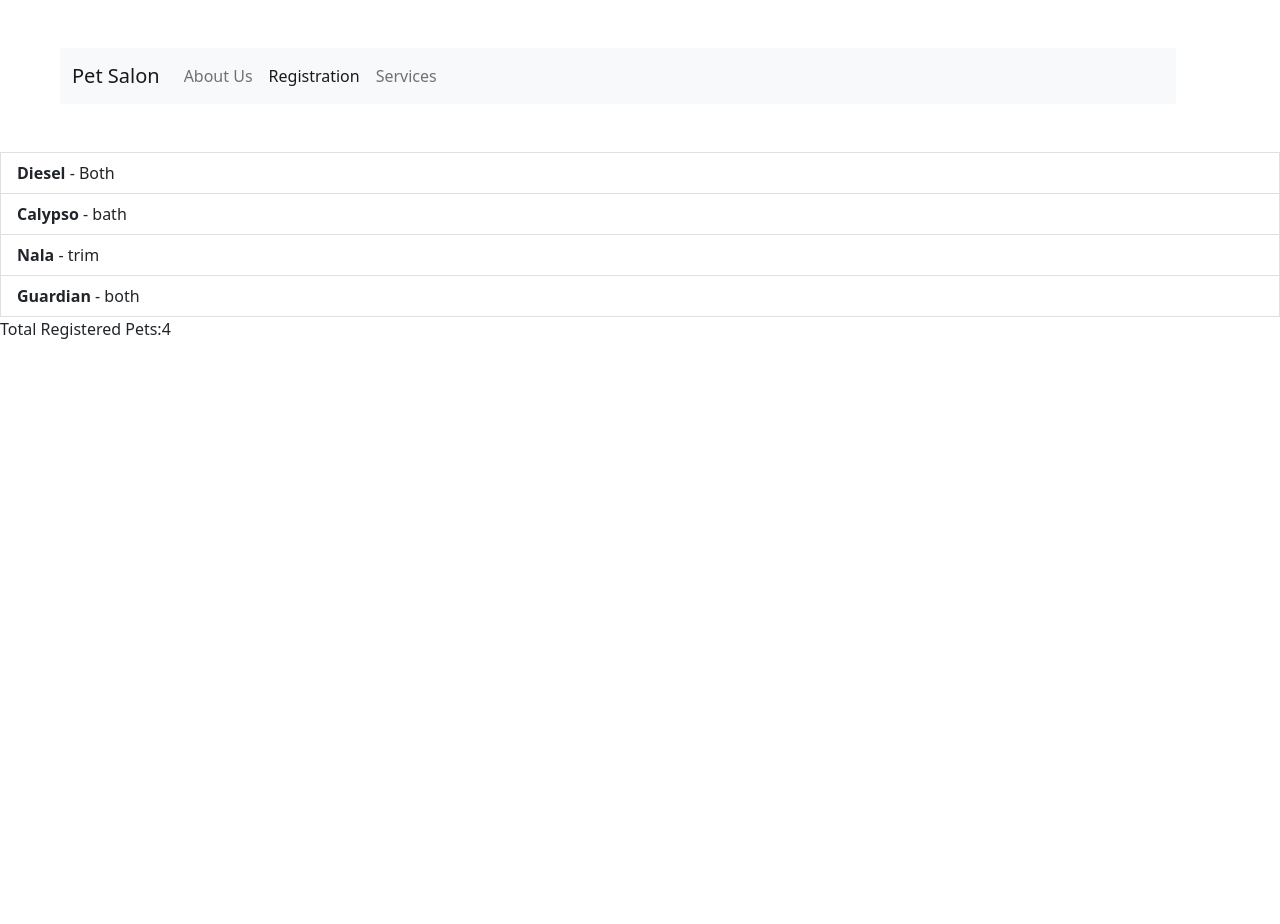
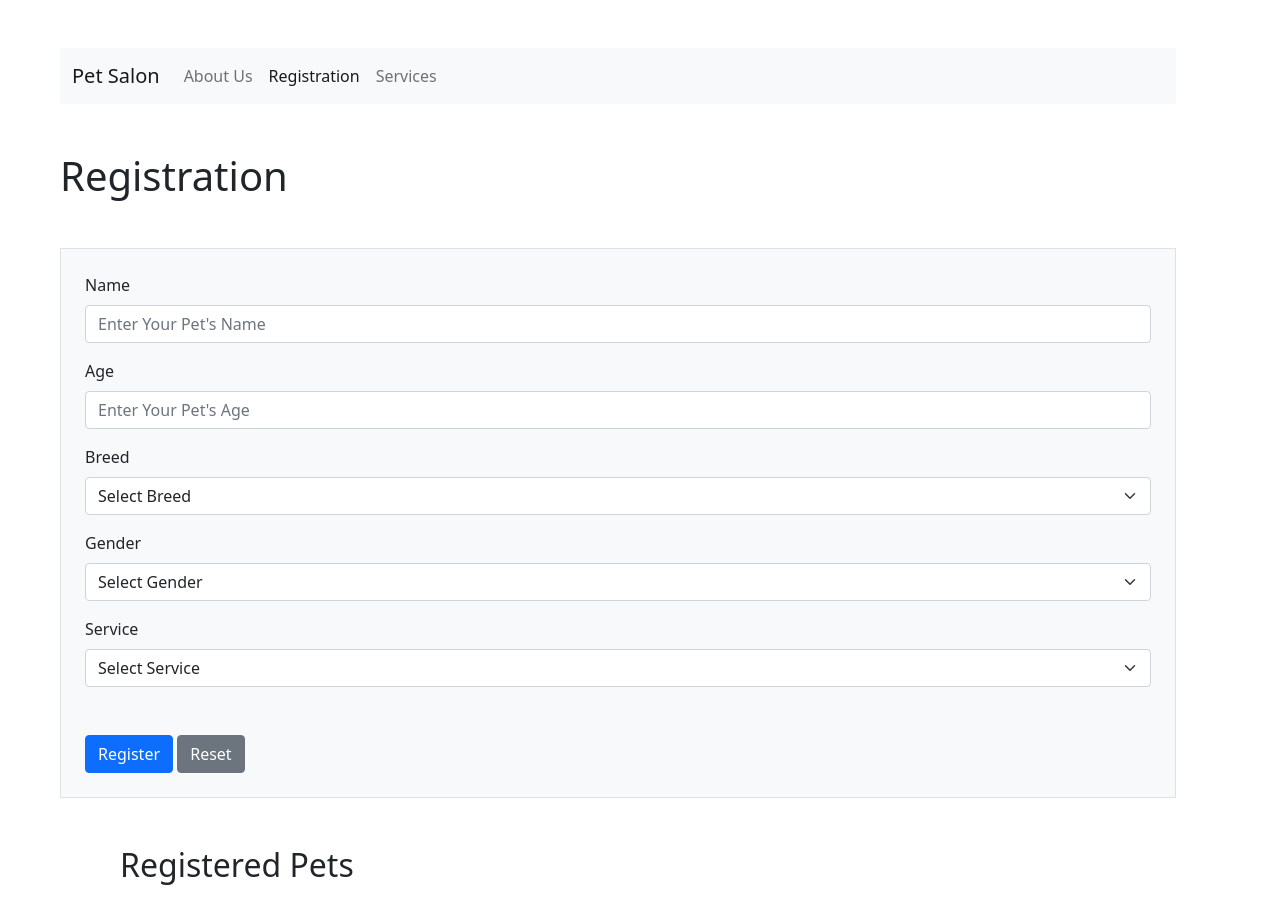
Before and after one commit to millms302/pet-salon-ch62-2, a plain HTML site: page registration.html in a window 1280 px wide. Before the commit the page ends 800 px from the top, so only its background shows below. Drawn offline with nearby package versions, Linux system fonts and the light colour scheme.

Commit message:
First Commit

```diff
--- a/registration.html
+++ b/registration.html
@@ -35,9 +35,69 @@
         </nav>
     </section>
 
+    <section class="container m-5">
+
+        <h1>Registration</h1>
+
+        <div id="registration-table">
+
+         <form class="border p-4 mt-5 bg-light" id="petRegistrationForm">
+
+            <div class="mb-3">
+                <label class="form-label">Name</label>
+                <input class="form-control" type="text" placeholder="Enter Your Pet's Name" required name="name">
+            </div>
+
+            <div class="mb-3">
+                <label class="form-label">Age</label>
+                <input class="form-control" type="text" placeholder="Enter Your Pet's Age" required name="age">
+            </div>
+
+            <div class="mb-3">
+                <label class="form-label">Breed</label>
+                <select class="form-select" aria-label="Default select example" name="breed">
+                    <option selected>Select Breed</option>
+                    <option value="1">Dog</option>
+                    <option value="2">Cat</option>
+                </select>
+            </div>
+
+            <div class="mb-3">
+                <label class="form-label">Gender</label>
+                <select class="form-select" aria-label="Default select example" name="gender">
+                    <option selected>Select Gender</option>
+                    <option value="1">Male</option>
+                    <option value="2">Female</option>
+                </select>
+            </div>
+
+            <div class="mb-3">
+                <label class="form-label">Service</label>
+                <select class="form-select" aria-label="Default select example" name="service">
+                    <option selected>Select Service</option>
+                    <option value="1">Bath</option>
+                    <option value="2">Trim</option>
+                    <option value="3">Both</option>
+                </select>
+            </div>
+
+            <div class="mt-5">
+                <button class="btn btn-primary" type="submit" onclick="registerPet(event)">Register</button>
+                <button class="btn btn-secondary" type="reset">Reset</button>
+            </div>
+
+        </form>
+        <section class="container m-5">
+            <h2>Registered Pets</h2>
+
+            <div class="m-4" id="petCardContainer">
+
+            </div>
+        </section>
+    </section>
+
     <section>
-        <div id="petList"></div>
-        <div id="petCount"></div>
+
 
     </section>
 
--- a/scripts/scripts.js
+++ b/scripts/index.js
@@ -18,5 +18,3 @@ const age = userRegistrationForm.elements["age"].value;
 const breed = userRegistrationForm.elements["breed"].value;
 const gender = userRegistrationForm.elements["gender"].value;
 const service = userRegistrationForm.elements["service"].value;
-
-function countPets (){}
--- a/scripts/registration.js
+++ b/scripts/registration.js
@@ -1,25 +1,50 @@
-pets = [
-    { name: "Diesel", Breed: "dog", gender: "male", age: 8, service: "Both" },
-    { name: "Calypso", breed: "cat", gender: "female", age: 13, service: "bath" },
-    { name: "Nala", breed: "cat", gender: "female", age: 15, service: "trim" },
-    { name: "Guardian", breed: "cat", gender: "female", age: 7, service: "both", }
-]
-console.log("Pets Array Loaded", pets)
+const petRegistrationForm = document.getElementById("petRegistrationForm");
 
-function displayPetCount() {
-    total = pets.length;
-    document.getElementById("petCount").textContent = "Total Registered Pets:" + total;
+// Pet Function Constructor
+
+function Pet(name, age, breed, gender, service){
+    this.name = name;
+    this.age = age;
+    this.breed = breed;
+    this.gender = gender;
+    this.service = service;
 }
 
 
-function displayPetNames() {
-    let listItems = "";
-    for (let i=0; i < pets.length; i++) {
-    listItems += `<li class="list-group-item"><strong>${pets[i].name}</strong> - ${pets[i].service}`};
 
-    document.getElementById("petList").innerHTML = listItems;
+function registerPet(event){
+    event.preventDefault();
+
+    // get the values of the form
+    const name = petRegistrationForm.elements["name"].value.trim();
+    const age = petRegistrationForm.elements["age"].value;
+    const breed = petRegistrationForm.elements["breed"].value;
+    const gender = petRegistrationForm.elements["gender"].value;
+    const service = petRegistrationForm.elements["service"].value;
+
+    // New Pet Instance
+    const newPet = new Pet(name, age, breed, gender, service );
+
+    // Test
+    console.log(newPet);
+
+    // Display the information in the browser
+    const petCardContainer = document.getElementById("petCardContainer");
+
+    const card = document.createElement("div");
+    card.className = "card shadow-sm";
+    card.style.width = "18rem";
+
+    const cardBody = document.createElement("div");
+    cardBody.className = "card-body";
+
+
+    const cardTitle = document.createElement("h3");
+    cardTitle.className = "card-title";
+    cardTitle.textContent = newPet.name;
+
+
+    cardBody.appendChild(cardTitle);
+    card.appendChild(cardBody);
+    petCardContainer.appendChild(card);
 }
-
-displayPetCount() // How to run a script.
-
-displayPetNames()
```
Also changed, not shown: services.html (+28 -0 lines), scripts/services.js (added), style/style.css (added).
